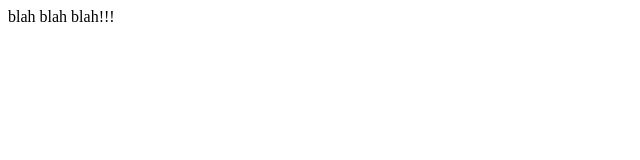
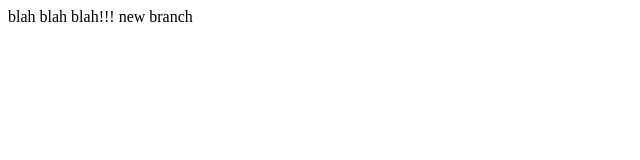
Before and after one commit to Eshwar101/learninggitsample, a plain HTML site: page index.html in a window 1280 px wide. Shown: the full height of the page, 0-640 px from the left. Drawn offline with Linux system fonts and the light colour scheme.

Commit message:
branch form

```diff
--- a/index.html
+++ b/index.html
@@ -4,5 +4,6 @@
   </head>
   <body>
     blah blah blah!!!
+    new branch
     </body>
 </html>
```
Also changed, not shown: esh.html (added, +1 -0 lines), log.txt (added).
